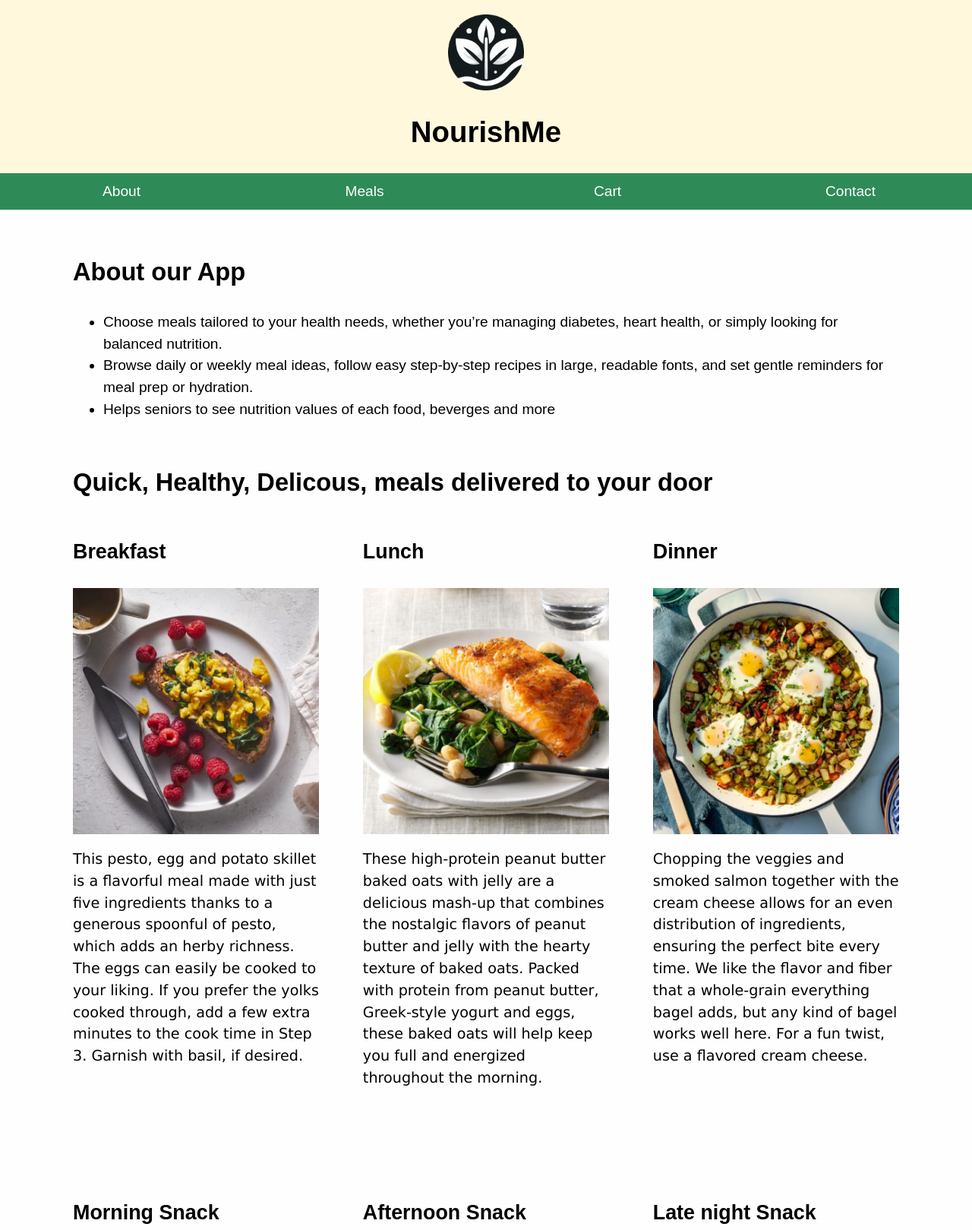
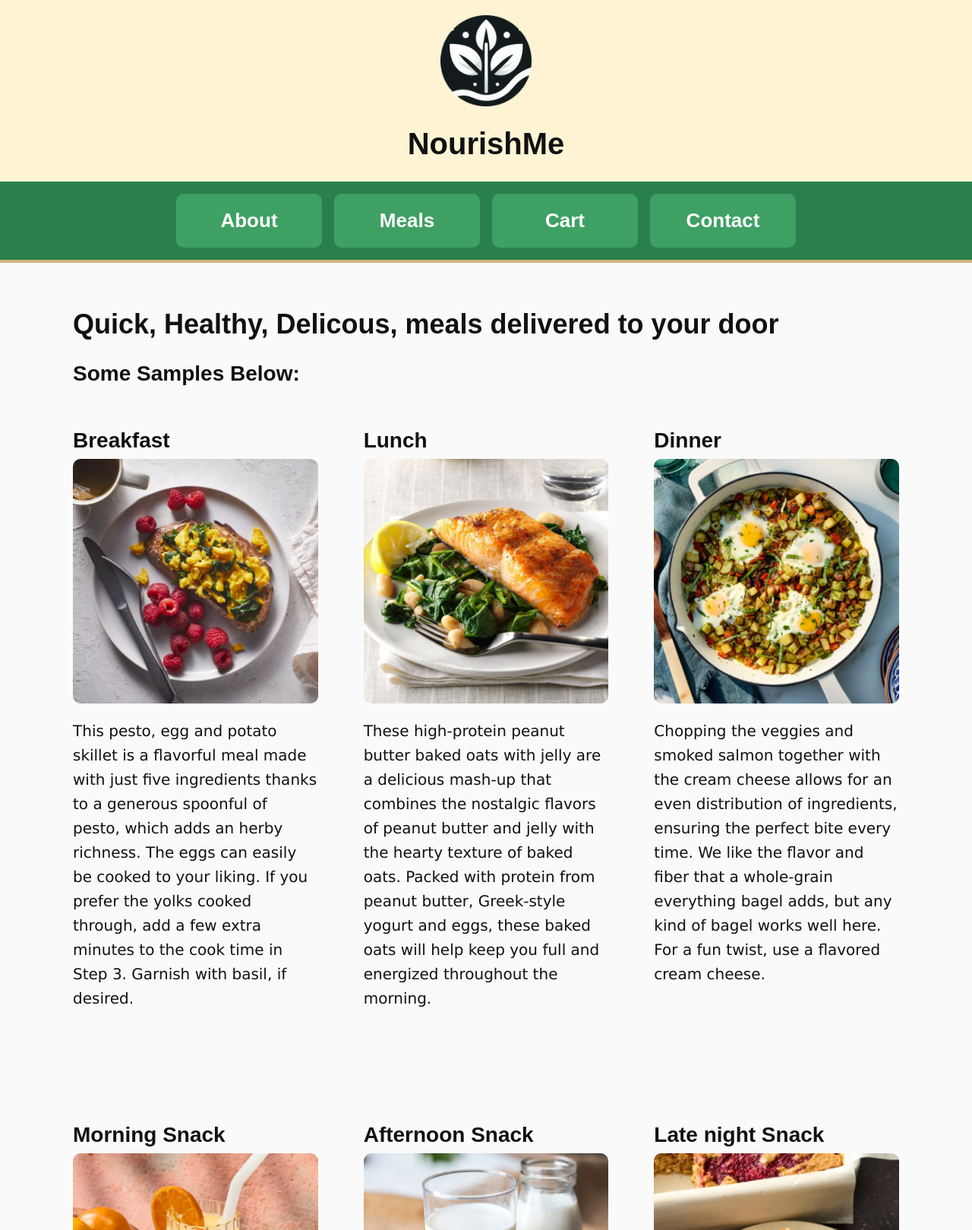
Before and after one commit to ShervinBabaei2007/DesignClass, a plain HTML site: page mobile/NourishMe.html in a window 1280 px wide. Shown: the top 1619 px of the page at 76% size. Drawn offline with Linux system fonts and the light colour scheme.

Commit message:
added more pages, 1/3 done the entire page

```diff
--- a/css/NourishMe.css
+++ b/css/NourishMe.css
@@ -1,53 +1,57 @@
 html {
     font-family: sans-serif;
-    font-size: 1.2rem;
+    font-size: 1.25rem; /* larger base font for readability */
 }
 
-h1,
-h2,
-h3 {
+h1, h2, h3 {
     font-family: Arial, Helvetica, sans-serif;
 }
 
-p {
+p, li {
     font-family: Verdana, sans-serif;
+    line-height: 1.6;
 }
 
 body {
-    background-color: #fefefe; /* optioal, header color (don't know if want to keep or remove) */
-    color: black;
+    background-color: #fafafa;
+    color: #111;
     margin: 0;
     padding: 0;
-
     text-align: left;
-    line-height: 1.5;
 }
 
 main {
     margin: 1rem;
 }
 
+/* Logo inside header */
 header img {
-    width: 350px;
+    width: 120px;
+    display: block;
+    margin: 0.5rem auto;
 }
 
 header h1 {
     text-align: center;
+    font-size: 2rem;
 }
 
-header img {
-    width: 100px;
-}
-
+/* NAVIGATION */
 nav {
-    display: grid;
-    grid-template-columns: 1fr 1fr 1fr 1fr;
+    display: flex;
+    flex-wrap: wrap;
+    justify-content: center;
+    gap: 0.6rem;
+    background-color: #2a804c; /* strong contrast band */
+    padding: 0.8rem;
 }
 
 .navbar-section {
-    background-color: cornsilk;
+    background-color: #fef4d4;
+    border-bottom: 4px solid #d3b67f;
 }
 
+/* Utility classes */
 .make-inline {
     display: inline-block;
 }
@@ -61,71 +65,68 @@ nav {
     padding-top: 1rem;
 }
 
-.nav-button-section {
-    background-color: pink;
-    width: 100%;
-    margin: 0 auto;
+/* NAV BUTTONS */
+.nav-button {
+    color: white;
+    background-color: #3fa064;
+    text-decoration: none;
+    text-align: center;
+    padding: 0.8rem 1.6rem;
+    border-radius: 10px;
+    font-weight: bold;
+    min-width: 120px; /* bigger click area */
+    font-size: 1.2rem;
+    transition: 0.2s ease;
 }
 
-.nav-button {
-    color: white;
-    background-color: seagreen;
-    text-decoration: none;
-    text-align: center;
-    padding: 0.5rem 1rem;
+.nav-button:hover,
+.nav-button:focus {
+    background-color: #2e874e;
+    transform: scale(1.05);
+    box-shadow: 0 4px 10px rgba(0,0,0,0.4);
 }
 
-.nav-button:hover {
-    background-color: rgb(44, 93, 44);
-    transform: scale(1.08);
-    width: 80%;
-    font-weight: bold;
-    margin-left: 1rem;
-    box-shadow: 0 4px 8px rgba(0, 0, 0, 0.6);
-    border: 2px solid rgb(122, 37, 0);
-    transition: all ease-in 0.5s;
-}
-
+/* Meal card images */
 .screenshot {
-    /* width: 400px; */
     display: block;
     height: auto;
     max-width: 100%;
+    border-radius: 10px;
 }
 
+/* Meal cards layout */
 .meal-inFood_plan {
     display: grid;
     grid-template-columns: 1fr;
+    gap: 2rem;
 }
 
 h2 {
     display: block;
     width: 100%;
-    font-size: 1.7rem;
+    font-size: 1.8rem;
+    margin-bottom: 0.3rem;
 }
 
 h3 {
     font-size: 1.4rem;
+    margin-bottom: 0.4rem;
 }
 
+/* Footer */
 footer {
     background-color: burlywood;
-    padding: 0;
-    margin: 0;
+    text-align: center;
+    padding: 0.8rem 0;
 }
 
 footer p {
-    padding: 0;
     margin: 0;
-    font-family: 'Franklin Gothic Medium', 'Arial Narrow', Arial, sans-serif;
+    font-family: Arial, sans-serif;
 }
 
-footer {
-    text-align: center;
-}
-
+/* Headings in body */
 .first {
-    font-family: Arial, Helvetica, sans-serif;
     margin-top: 3rem;
     margin-bottom: 0;
 }
@@ -139,6 +140,7 @@ footer {
     margin-bottom: 1rem;
 }
 
+/* Small screens and up */
 @media screen and (min-width: 450px) {
     .meal-inFood_plan {
         grid-template-columns: 1fr 1fr;
@@ -146,17 +148,25 @@ footer {
         margin-bottom: 1rem;
     }
 
+    nav {
+        gap: 0.8rem;
+    }
 }
 
+/* Desktop */
 @media screen and (min-width: 1080px) {
     .meal-inFood_plan {
         grid-template-columns: 1fr 1fr 1fr;
         gap: 3rem;
-        margin-bottom: 1rem;
     }
 
     main {
         width: 85%;
         margin: 0 auto;
     }
+
+    .nav-button {
+        font-size: 1.3rem;
+        padding: 1rem 1.8rem;
+    }
 }
--- /dev/null
+++ b/css/about-app.css
@@ -0,0 +1,126 @@
+/* Reset and basic layout */
+body {
+    margin: 0;
+    padding: 0;
+    font-family: Verdana, Geneva, Tahoma, sans-serif;
+    background-color: #fffdf5;
+    color: #333;
+    line-height: 1.6;
+}
+
+/* Header */
+.navbar-section {
+    background-color: #fef4d4;
+    border-bottom: 2px solid #d3b67f;
+    padding: 1rem 0;
+    text-align: center;
+}
+
+.make-block {
+    display: block;
+    margin: 0 auto;
+    padding-top: 0.5rem;
+}
+
+h1 {
+    font-family: Arial, Helvetica, sans-serif;
+    font-size: 2.4rem;
+    margin: 0;
+}
+
+/* Navigation button */
+nav {
+    margin-top: 0.8rem;
+}
+
+nav .returnToHome {
+    color: white;
+    background-color: #3fa064;
+    text-decoration: none;
+    display: inline-block;
+    padding: 0.8rem 1.6rem;
+    border-radius: 10px;
+    font-weight: bold;
+    min-width: 140px;
+    font-size: 1.3rem;
+    transition: 0.2s ease;
+}
+
+nav .returnToHome:hover,
+nav .returnToHome:focus {
+    background-color: #2e874e;
+    transform: scale(1.05);
+    box-shadow: 0 4px 10px rgba(0, 0, 0, 0.4);
+}
+
+/* Main content */
+main {
+    margin: 1.5rem;
+}
+
+.color {
+    background-color: #fef8e7; /* light beige */
+    padding: 2rem;
+    border-radius: 12px;
+}
+
+/* Headings */
+h2 {
+    font-size: 2rem;
+    margin-top: 1.5rem;
+    margin-bottom: 1rem;
+    text-align: left;
+}
+
+h3 {
+    font-size: 1.8rem;
+    margin-top: 2.5rem;
+    margin-bottom: 1rem;
+}
+
+/* Paragraphs and lists */
+p,
+ul {
+    font-size: 1.25rem;
+    overflow-wrap: break-word;
+    margin-bottom: 1rem;
+}
+
+ul {
+    padding-left: 1.5rem;
+    line-height: 1.6;
+}
+
+/* Highlight important text */
+.highlight {
+    font-weight: bold;
+    margin-top: 1.5rem;
+    font-size: 1.3rem;
+}
+
+/* Footer */
+footer {
+    font-family: Arial, sans-serif;
+    text-align: center;
+    padding: 1rem 0;
+    background-color: #fef4d4;
+    border-top: 2px solid #d3b67f;
+    font-size: 1.3rem;
+    font-weight: bold;
+}
+
+.highlight {
+    margin-top: 5rem;
+}
+
+/* Responsive tweak */
+@media screen and (min-width: 768px) {
+    .color {
+        padding: 3rem;
+    }
+
+    nav .returnToHome {
+        font-size: 1.4rem;
+        padding: 1rem 2rem;
+    }
+}
--- a/mobile/NourishMe.html
+++ b/mobile/NourishMe.html
@@ -14,8 +14,8 @@
                 <h1 class="make-block">NourishMe</h1>
 
                 <nav>
-                    <a class="make-inline nav-button" href="#about-app">About</a>
-                    <a class="make-inline nav-button" href="#meals">Meals</a>
+                    <a class="make-inline nav-button" href="/mobile/about-app.html">About</a>
+                    <a class="make-inline nav-button" href="/mobile/meals.html">Meals</a>
 
                     <a class="make-inline nav-button" href="">Cart</a>
 
@@ -25,25 +25,9 @@
         </header>
 
         <main>
-            <section id="about-app" class="about-app">
-                <h2>About our App</h2>
-                <ul>
-                    <li>
-                        Choose meals tailored to your health needs, whether you’re managing diabetes, heart health, or
-                        simply looking for balanced nutrition.
-                    </li>
-
-                    <li>
-                        Browse daily or weekly meal ideas, follow easy step-by-step recipes in large, readable fonts,
-                        and set gentle reminders for meal prep or hydration.
-                    </li>
-
-                    <li>Helps seniors to see nutrition values of each food, beverges and more</li>
-                </ul>
-            </section>
-
             <section>
                 <h2 class="first">Quick, Healthy, Delicous, meals delivered to your door</h2>
+                <h3>Some Samples Below:</h3>
 
                 <div class="meal-inFood_plan" id="meals">
                     <div class="second">
```
Also changed, not shown: mobile/about-app.html (added, +81 -0 lines), mobile/meals.html (added, +45 -0 lines).
